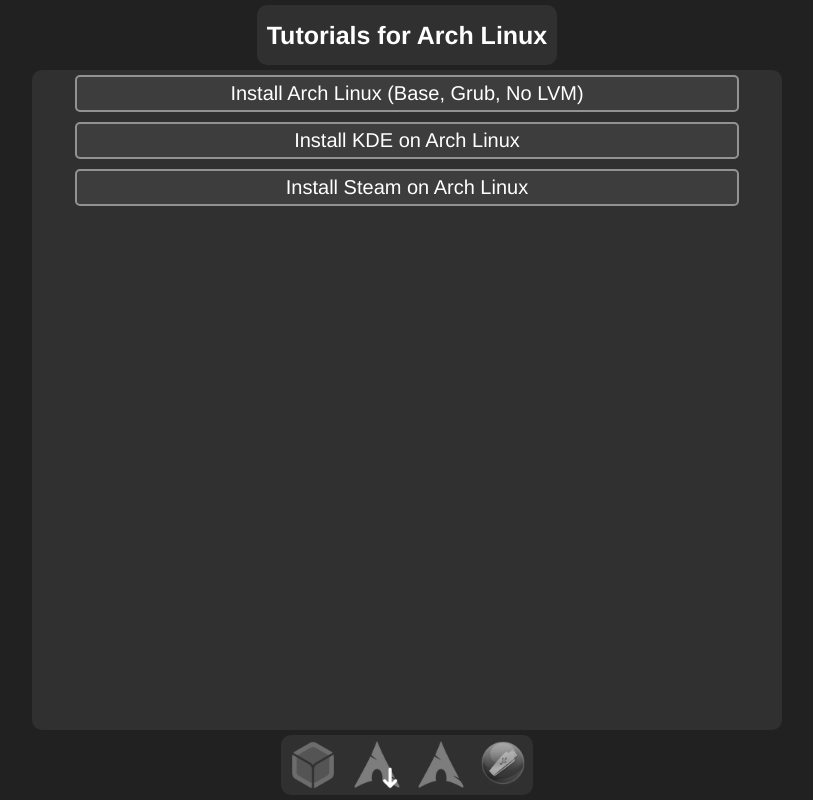
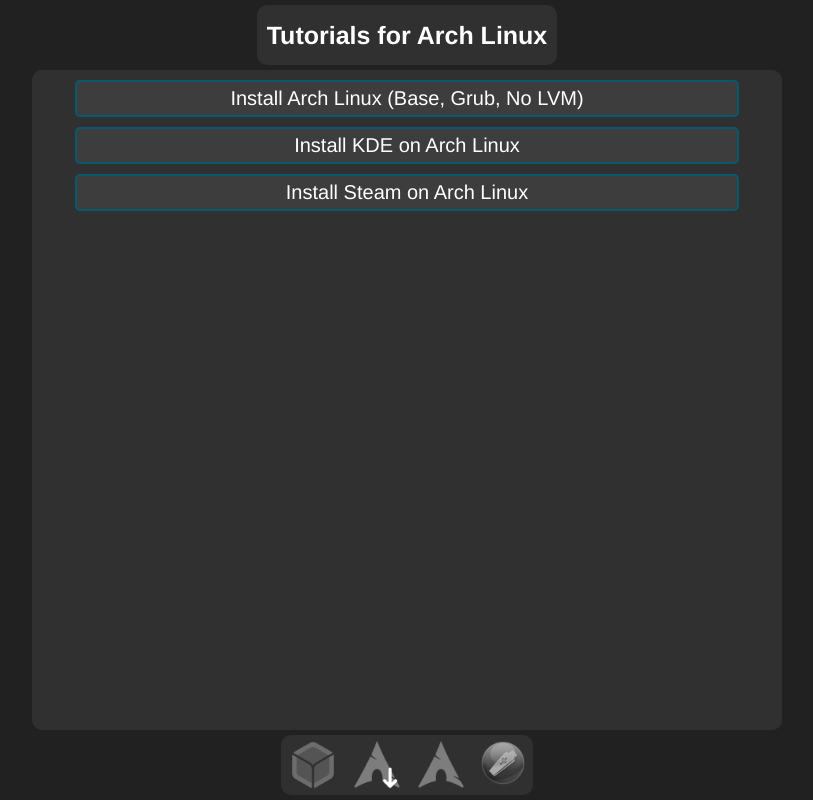
Before and after one commit to Lavadude82/ArchLinuxGuideSite, a plain HTML site: page index.html in a window 1280 px wide. Shown: the whole page, without its empty margins (233-1046 px from the left). Drawn offline with Linux system fonts and the light colour scheme.

Commit message:
update style

```diff
--- a/style.css
+++ b/style.css
@@ -50,7 +50,7 @@
 
 #guides-list>li {
     width: calc(100% - 25px);
-    margin: 5px;
+    margin: 10px 0px 0px 0px;
     padding: 5px;
     background: rgb(61, 61, 61);
     display: flex;
@@ -62,7 +62,7 @@
     font-size: 20px;
     transition: background 0.2s;
     cursor: pointer;
-    border: 2px solid rgb(146, 146, 146)
+    border: 2px solid rgb(9, 89, 109)
 }
 
 #guides-list>li:hover {
```
